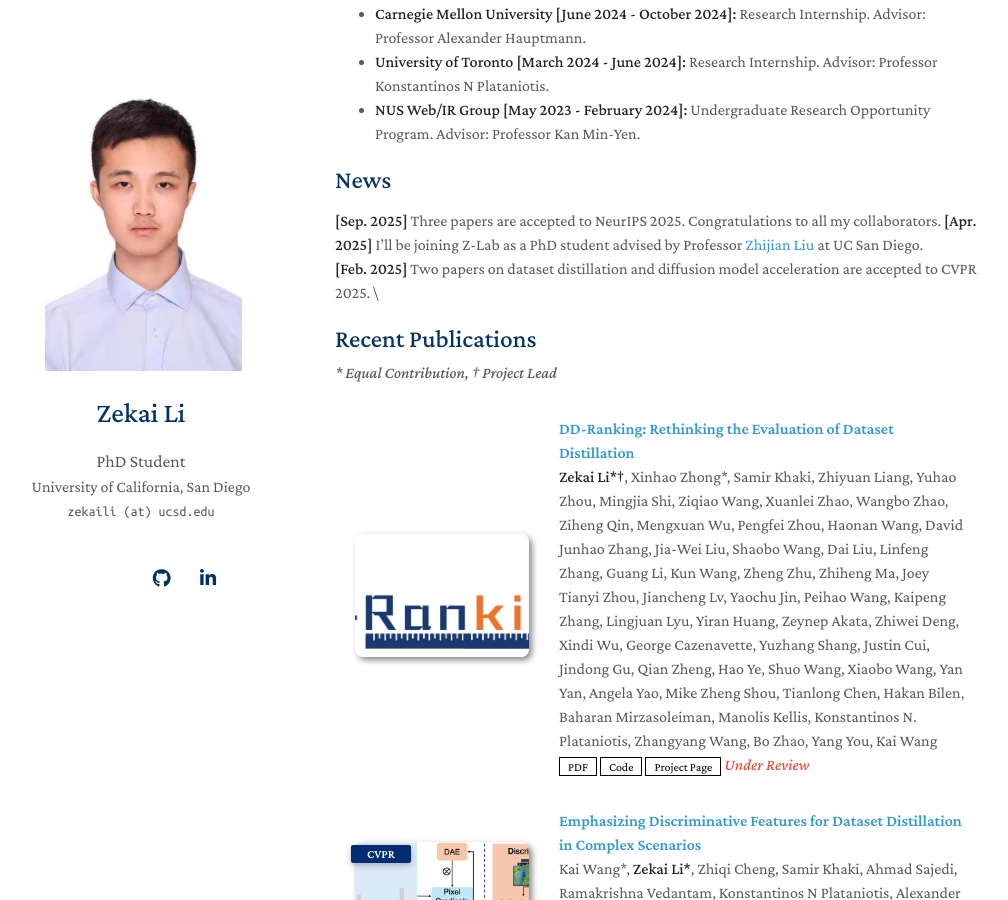
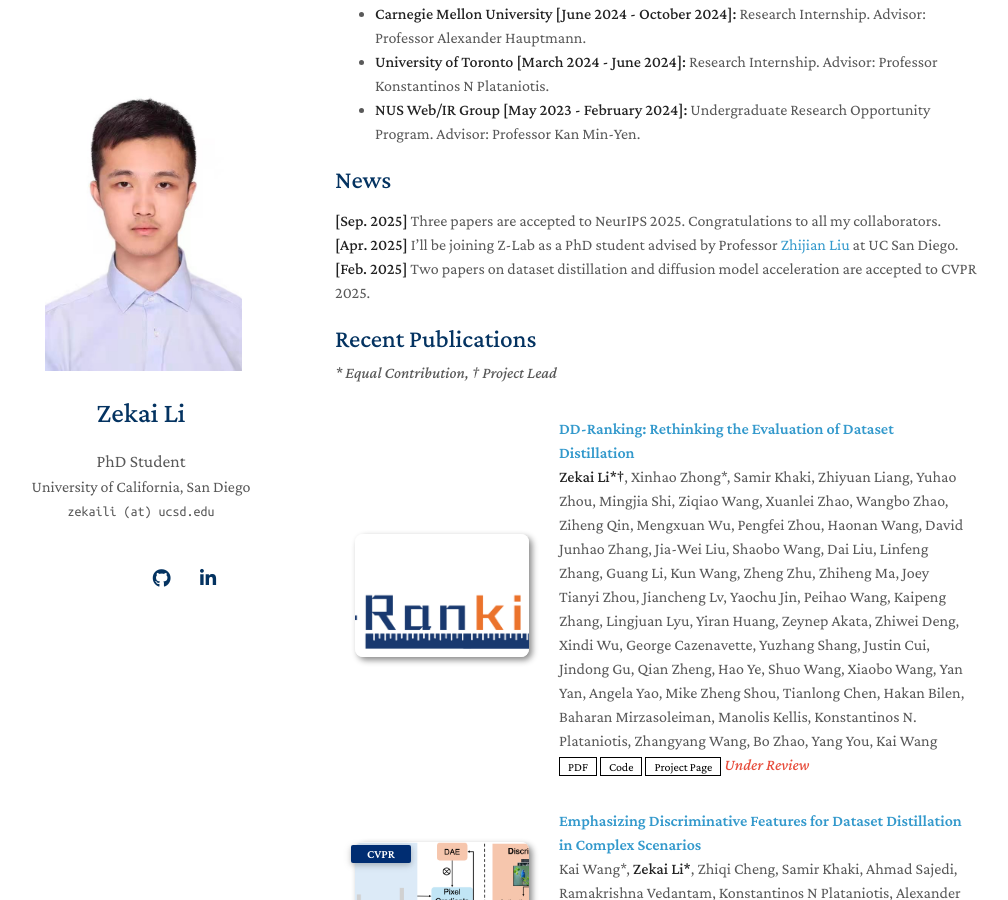
Before and after one commit to lizekai-richard/lizekai-richard.github.io, a Jekyll site: the page built from index.md, in a window 1280 px wide and 900 px high, scrolled down 492 px. Shown: the whole window, without its empty margins (135-1143 px from the left). Built offline with Jekyll 4.4.1, drawn with Linux system fonts in a browser that asks for light colours; nearby versions of some CDN libraries; a style sheet for code colours, icons or effects is not loaded; our own code applies the rules of GitHub Pages for plain Markdown files.

```diff
--- a/index.md
+++ b/index.md
@@ -17,9 +17,9 @@ I'm open to collaboration or discussion about any research topics. Feel free to
 
 ## News
 
-**[Sep. 2025]**  Three papers are accepted to NeurIPS 2025. Congratulations to all my collaborators.
+**[Sep. 2025]**  Three papers are accepted to NeurIPS 2025. Congratulations to all my collaborators. \
 **[Apr. 2025]**  I'll be joining Z-Lab as a PhD student advised by Professor [Zhijian Liu](https://zhijianliu.com/) at UC San Diego. \
-**[Feb. 2025]**  Two papers on dataset distillation and diffusion model acceleration are accepted to CVPR 2025. \
+**[Feb. 2025]**  Two papers on dataset distillation and diffusion model acceleration are accepted to CVPR 2025.
 
 
 {% include_relative _includes/publications.md %}
```
